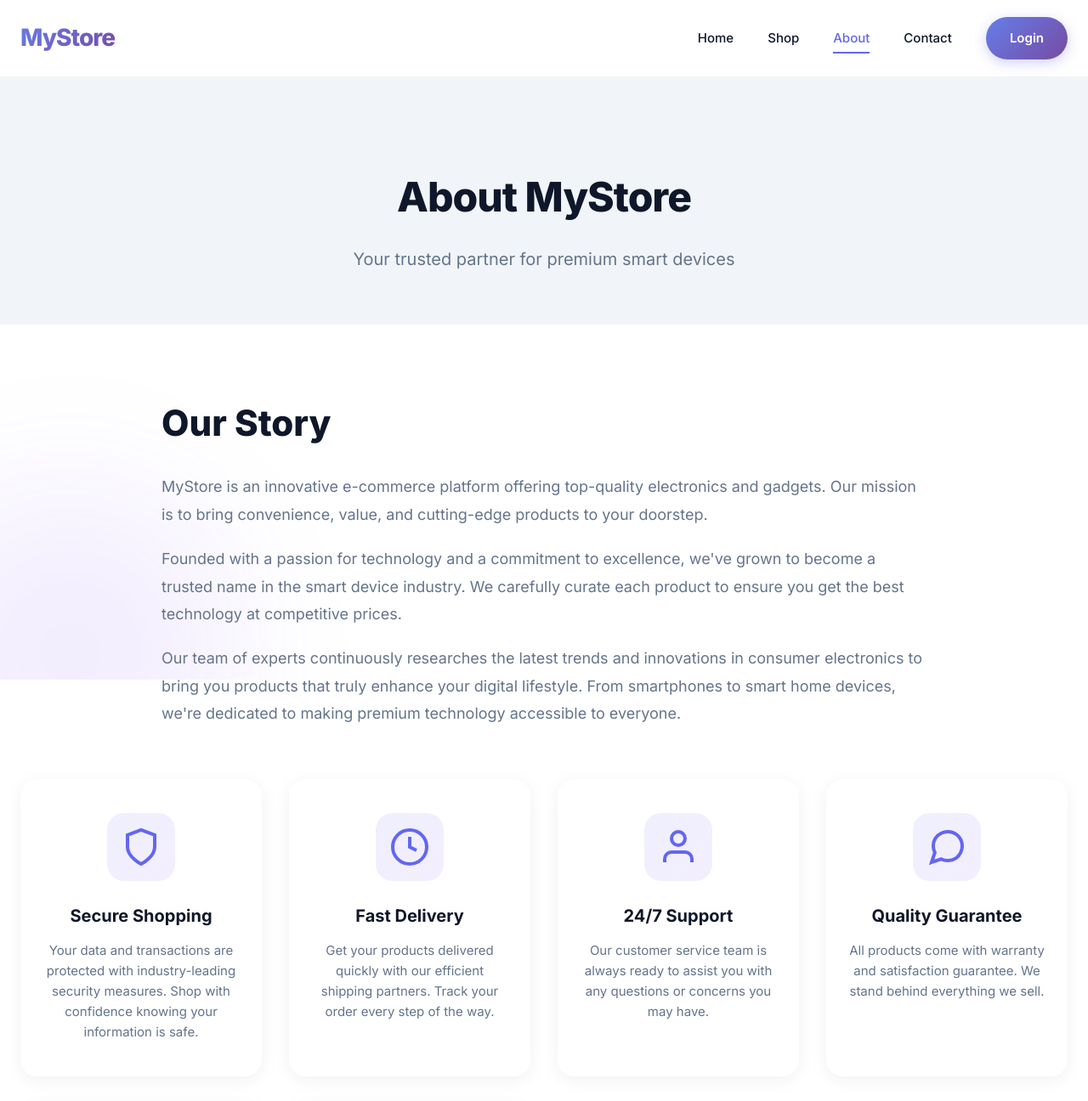
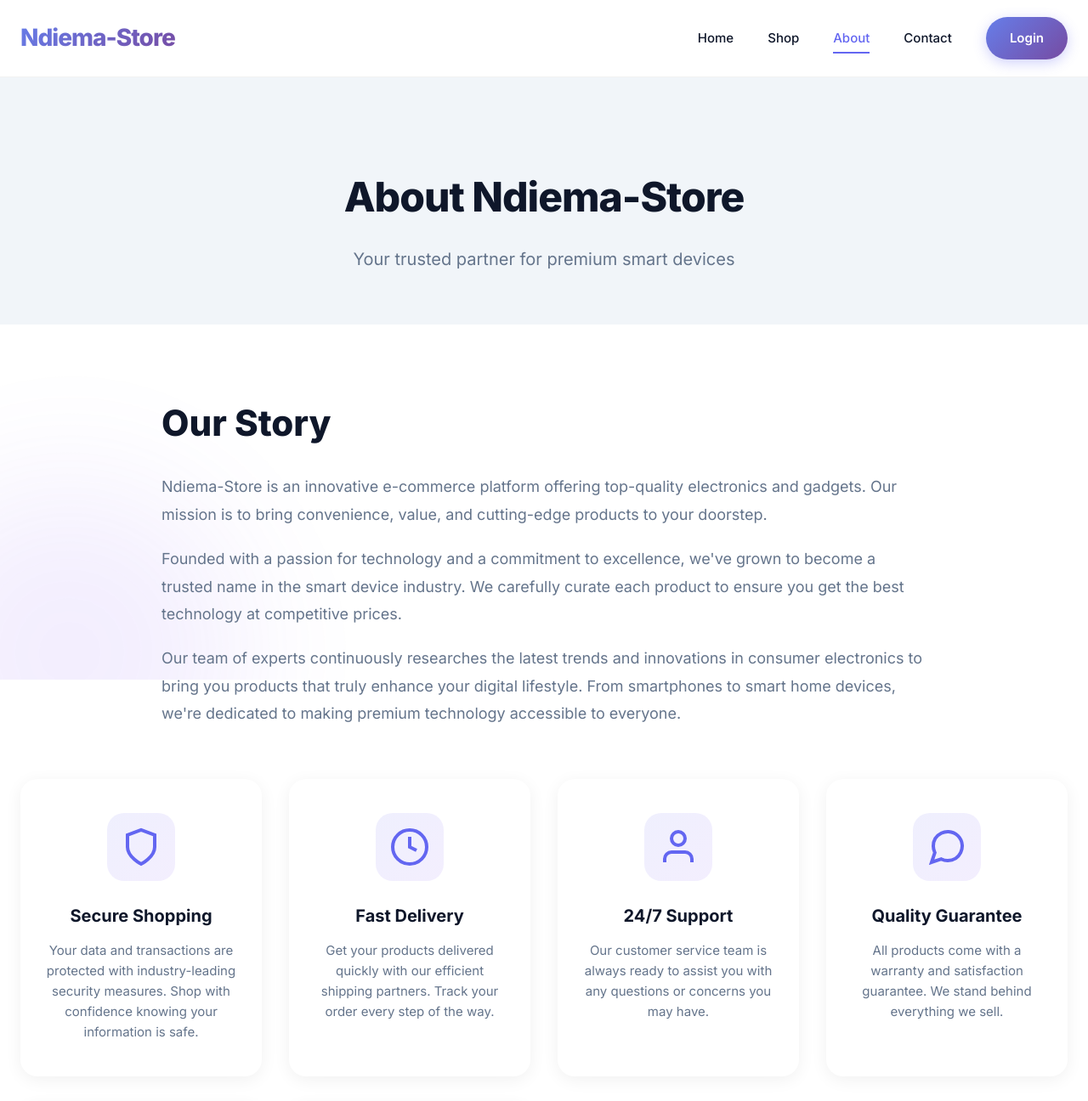
Before and after one commit to elikiprop/E-commerce, a plain HTML site: page about.html in a window 1280 px wide. Shown: the top 1296 px of the page at 85% size. Drawn offline with Linux system fonts and the light colour scheme.

Commit message:
Rename MyStore to Ndiema-Store in about.html

```diff
--- a/about.html
+++ b/about.html
@@ -3,7 +3,7 @@
 <head>
     <meta charset="UTF-8">
     <meta name="viewport" content="width=device-width, initial-scale=1.0">
-    <title>MyStore - About</title>
+    <title>Ndiema-Store  - About</title>
     <link rel="stylesheet" href="styles.css">
     <link href="https://fonts.googleapis.com/css2?family=Inter:wght@300;400;500;600;700;800&display=swap" rel="stylesheet">
 </head>
@@ -12,7 +12,7 @@
 
     <header class="navbar" id="navbar">
         <div class="container">
-            <h1 class="logo">MyStore</h1>
+            <h1 class="logo">Ndiema-Store </h1>
             <nav class="pages">
                 <a href="index.html">Home</a>
                 <a href="shop.html">Shop</a>
@@ -26,7 +26,7 @@
     <main>
         <section class="page-hero">
             <div class="container">
-                <h1>About MyStore</h1>
+                <h1>About Ndiema-Store </h1>
                 <p>Your trusted partner for premium smart devices</p>
             </div>
         </section>
@@ -36,7 +36,7 @@
                 <div class="about-content">
                     <div class="about-text">
                         <h2>Our Story</h2>
-                        <p>MyStore is an innovative e-commerce platform offering top-quality electronics and gadgets. Our mission is to bring convenience, value, and cutting-edge products to your doorstep.</p>
+                        <p>Ndiema-Store  is an innovative e-commerce platform offering top-quality electronics and gadgets. Our mission is to bring convenience, value, and cutting-edge products to your doorstep.</p>
                         <p>Founded with a passion for technology and a commitment to excellence, we've grown to become a trusted name in the smart device industry. We carefully curate each product to ensure you get the best technology at competitive prices.</p>
                         <p>Our team of experts continuously researches the latest trends and innovations in consumer electronics to bring you products that truly enhance your digital lifestyle. From smartphones to smart home devices, we're dedicated to making premium technology accessible to everyone.</p>
                     </div>
@@ -82,7 +82,7 @@
                             </svg>
                         </div>
                         <h3>Quality Guarantee</h3>
-                        <p>All products come with warranty and satisfaction guarantee. We stand behind everything we sell.</p>
+                        <p>All products come with a warranty and satisfaction guarantee. We stand behind everything we sell.</p>
                     </div>
 
                     <div class="feature-box">
@@ -138,7 +138,7 @@
             <div class="container">
                 <div class="info-content">
                     <h2>Our Values</h2>
-                    <p>At MyStore, we believe in transparency, quality, and customer satisfaction above all else. Every decision we make is guided by our commitment to providing you with the best possible shopping experience. We don't just sell products – we build relationships with our customers that last for years.</p>
+                    <p>At Ndiema-Store, we believe in transparency, quality, and customer satisfaction above all else. Every decision we make is guided by our commitment to providing you with the best possible shopping experience. We don't just sell products – we build relationships with our customers that last for years.</p>
                 </div>
             </div>
         </section>
@@ -182,7 +182,7 @@
         <div class="container">
             <div class="footer-content">
                 <div class="footer-brand">
-                    <h2 class="logo">MyStore</h2>
+                    <h2 class="logo">Ndiema-Store</h2>
                     <p>elikiprop42@gmail.com</p>
                 </div>
                 <div class="social-links">
@@ -198,7 +198,7 @@
                 </div>
             </div>
             <div class="footer-bottom">
-                <p>&copy; 2025 MyStore. All rights reserved.</p>
+                <p>&copy; 2025 Ndiema-Store. All rights reserved.</p>
             </div>
         </div>
     </footer>
```
